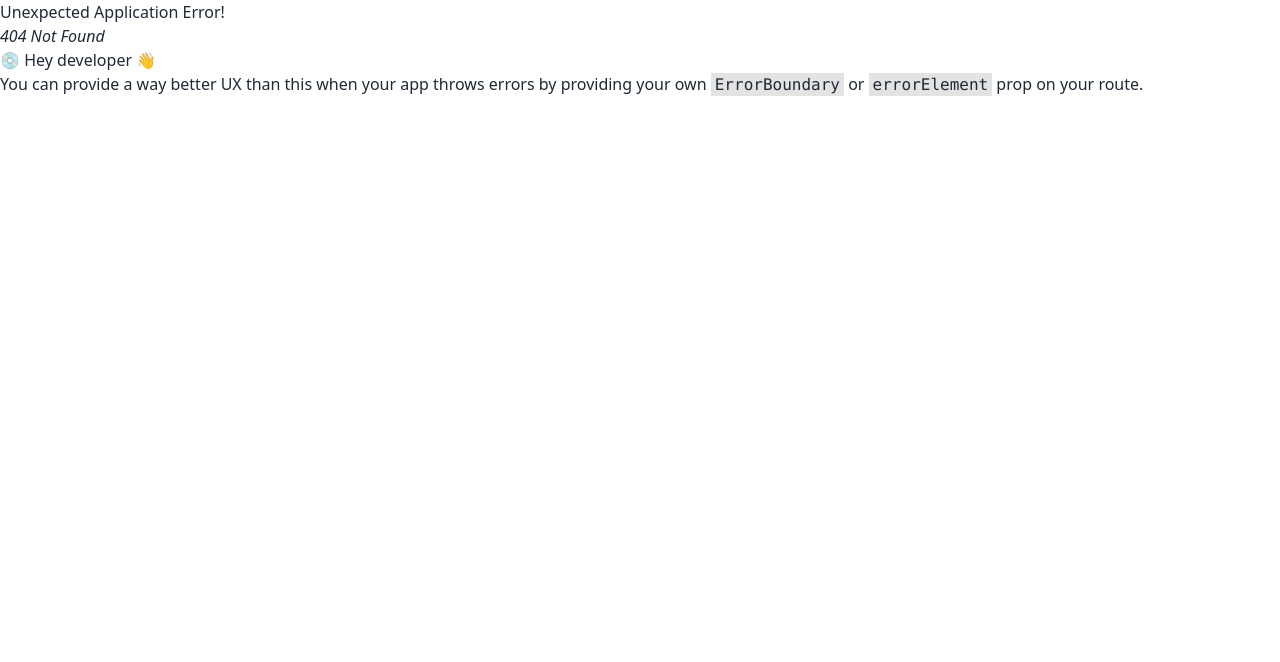
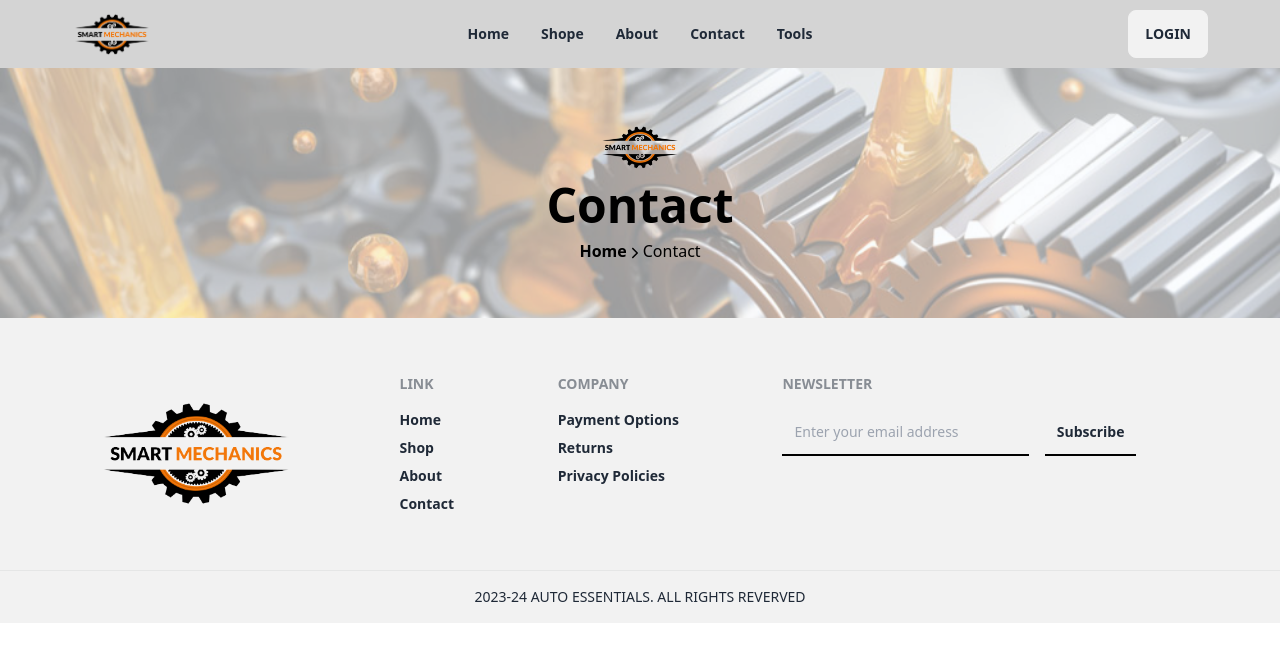
Before and after one commit to rabbaniborhan/Spare-parts, a React (Vite) app in the folder client-side/: page /contact in a window 1280 px wide. Before the commit this address had no page. Shown: the top 662 px of the page. Built offline with nearby package versions, Linux system fonts and the light colour scheme.

Commit message:
contact section banner added

```diff
--- a/client-side/src/Components/Shared/Navbar/Navbar.jsx
+++ b/client-side/src/Components/Shared/Navbar/Navbar.jsx
@@ -15,7 +15,7 @@ const Navbar = () => {
         <Link>About</Link>
       </li>
       <li>
-        <Link>Contact</Link>
+        <Link to="/contact">Contact</Link>
       </li>
       <li>
         <Link>Tools</Link>
--- a/client-side/src/Components/Shared/SubBanner/SubBanner.css
+++ b/client-side/src/Components/Shared/SubBanner/SubBanner.css
@@ -2,7 +2,8 @@
     position: relative;
     height: 250px;
     width: 100%;
-    background-image: url('../../../assets/image/banner2.jpeg');
+    background-image: url('../../../assets/image/banner2.jpeg') ;
+
     background-size: contain;
     background-repeat: no-repeat;
 }
--- /dev/null
+++ b/client-side/src/Pages/Contact/Contact.css
@@ -0,0 +1,20 @@
+.bg-background {
+    position: relative;
+    height: 250px;
+    width: 100%;
+    background-image: url('../../assets/image/banner3.jpg');
+    background-size: contain;
+    background-repeat: no-repeat;
+}
+
+.content {
+    position: absolute;
+    height: 100%;
+    width: 100%;
+    background-color: rgba(249, 252, 255, 0.596);
+    display: flex;
+    flex-direction: column;
+    gap: 10px;
+    justify-content: center;
+    align-items: center;
+}
--- /dev/null
+++ b/client-side/src/Pages/Contact/Contact.jsx
@@ -0,0 +1,25 @@
+import { Link } from "react-router-dom";
+import logo from "../../assets/image/logo.png";
+// css
+import "./Contact.css";
+import { IoIosArrowForward } from "react-icons/io";
+const Contact = () => {
+  return (
+    <div>
+      <section className="bg-background bg-fixed ">
+        <div className="content">
+          <img className="h-12" src={logo} alt="" />
+          <h3 className="text-5xl text-black font-semibold">Contact</h3>
+          <div className="flex items-center justify-center">
+            <Link className="text-xxl text-black font-semibold" to="/">
+              Home
+            </Link>
+            <IoIosArrowForward className="text-black mt-1"/> <span className="text-xxl text-black">Contact</span>
+          </div>
+        </div>
+      </section>
+    </div>
+  );
+};
+
+export default Contact;
--- a/client-side/src/Routes/Routes.jsx
+++ b/client-side/src/Routes/Routes.jsx
@@ -2,6 +2,7 @@ import {createBrowserRouter} from "react-router-dom";
 import Main from "../Layout/Main";
 import Home from "../Pages/Home/Home";
 import Login from "../Pages/Login/Login";
+import Contact from "../Pages/Contact/Contact";
 
 
 export const router = createBrowserRouter([
@@ -16,6 +17,10 @@ export const router = createBrowserRouter([
       {
         path: "login",
         element: <Login />
+      },
+      {
+        path: "contact",
+        element: <Contact />
       }
     ]
   },
--- /dev/null
+++ b/package.json
@@ -0,0 +1,6 @@
+{
+  "dependencies": {
+    "react-hook-form": "^7.45.2",
+    "react-icons": "^4.10.1"
+  }
+}
```
Also changed, not shown: 1 other file (tests, documents, lock files or other folders).
